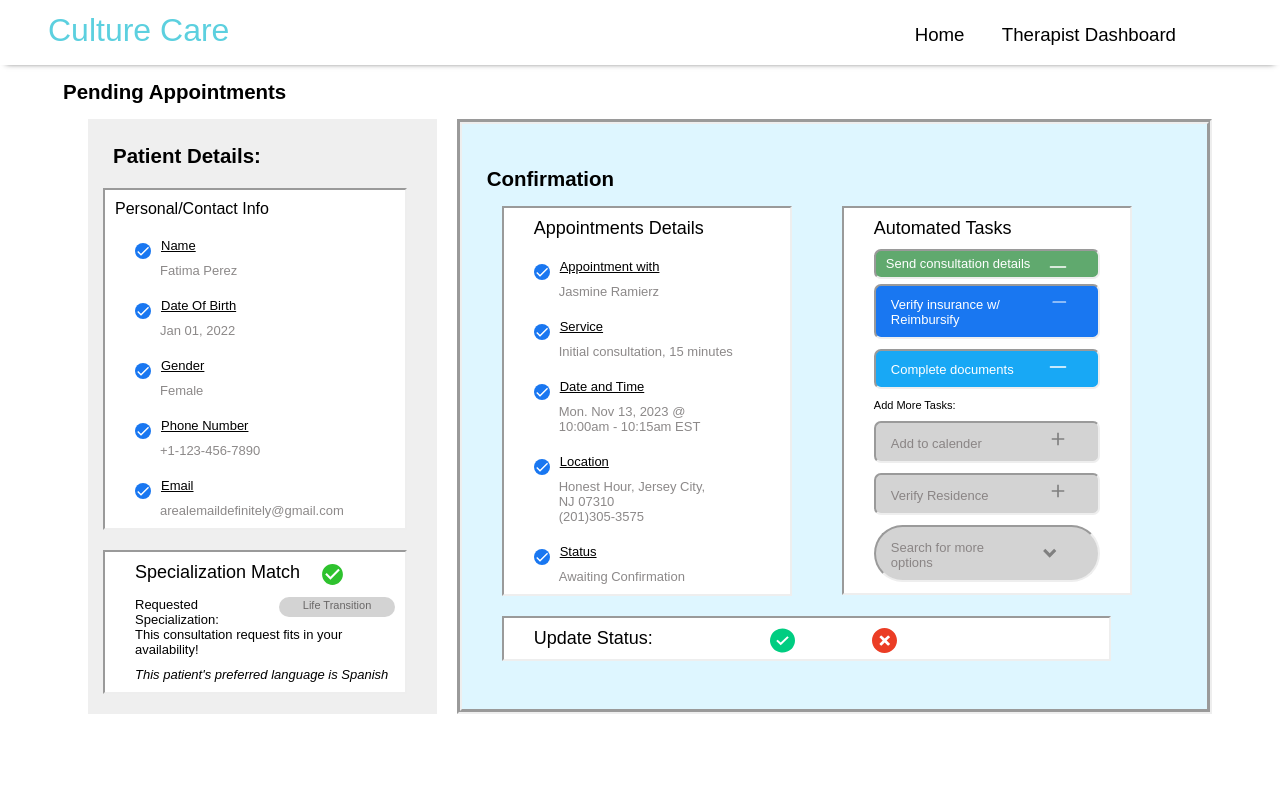
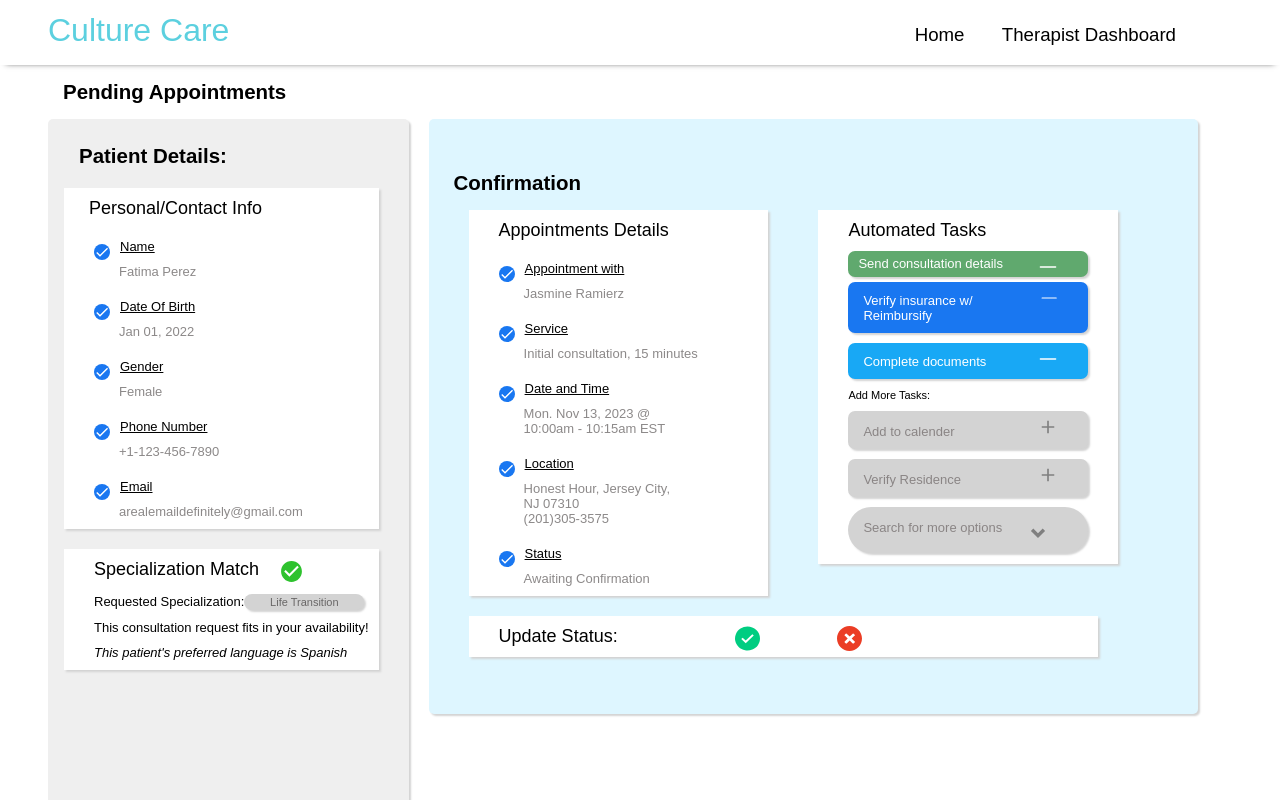
Before and after one commit to CultureCare22/Culture-Care, a React (Create React App) app: page /pending-request-details in a window 1280 px wide. Shown: the top 800 px of the page. Built offline with nearby package versions, Linux system fonts and the light colour scheme.

Commit message:
fixed some css in pending request

```diff
--- a/src/pages/PendingRequest/PendingRequest.css
+++ b/src/pages/PendingRequest/PendingRequest.css
@@ -14,7 +14,7 @@ body {
 }
 
 .scrollable-div {
-    height: 1000px;
+    /* height: 1000px; */
 }
 
 
@@ -46,26 +46,33 @@ h5 {
 }
 
 .patient-details {
-    border: 2px;
-    box-shadow: 0.5px 0.5px 0.5px transparent;
-    height: 70%;
-    width: 30%;
+    /* border: 2px; */
+    box-shadow: 2px 2px 2px lightgrey;
+    /* height: 70%;
+    width: 30%; */
+    border-radius: 5px;
     padding: 10px;
-    margin-left: 40px;
+    padding-left: 1em;
+    margin-left: 0px;
     margin-top: 0px;
     background-color: #efefef;
 }
 
 .patient-box {
-    border: 2px inset;
+    /* border: 2px inset; */
     background-color: white;
+    box-shadow: 2px 2px 2px lightgrey;
     /* margin-top: 20px; */
     /* height: 370px; */
     padding: 10px;
     margin: 20px;
-    margin-left: 5px;
+    margin-left: 0px;
 }
 
+.PCI {
+    margin-left: 15px;
+    font-size: 18px;
+}
 .patient_identity {
     margin-top: 20px;
     margin-bottom: 10px;
@@ -119,7 +126,7 @@ p {
 
 .textInfo {
     border: 0px;
-    border-style: inset;
+    box-shadow: 2px 2px 2px lightgrey;
     border-radius: 15px;
     background: #d3d3d3;
     color: #696767;
@@ -135,8 +142,8 @@ p {
 
 .comfirmation_box {
     align-content: center;
-    border: 5px;
-    border-style: groove;
+    box-shadow: 2px 2px 2px lightgrey;
+    border-radius: 5px;
     padding: 10px;
     margin-left: 20px;
     margin-right: 20px;
@@ -148,7 +155,7 @@ p {
 }
 
 .comfimation_twoBox {
-    border: 2px inset;
+    box-shadow: 2px 2px 2px lightgrey;
     background-color: white;
     width: 40%;
     height: fit-content;
@@ -160,7 +167,7 @@ p {
 }
 
 .taskBox1 {
-    border: 2px inset;
+    box-shadow: 2px 2px 2px lightgrey;
     border-radius: 7px;
     background-color: #60a96e;
     max-height: 40px;
@@ -179,7 +186,7 @@ p {
 }
 
 .taskBox2 {
-    border: 2px inset;
+    box-shadow: 2px 2px 2px lightgrey;
     border-radius: 7px;
     background-color: rgb(25, 119, 241);
     max-height: 70px;
@@ -198,7 +205,7 @@ p {
 }
 
 .taskBox3 {
-    border: 2px inset;
+    box-shadow: 2px 2px 2px lightgrey;
     border-radius: 7px;
     background-color: rgb(24, 168, 245);
     max-height: 70px;
@@ -227,7 +234,7 @@ p {
 
 .taskBox4,
 .taskBox5 {
-    border: 2px inset;
+    box-shadow: 2px 2px 2px lightgrey;
     border-radius: 7px;
     background-color: #d3d3d3;
     max-height: 90px;
@@ -257,7 +264,7 @@ p {
 }
 
 .taskBox6 {
-    border: 2px inset;
+    box-shadow: 2px 2px 2px lightgrey;
     border-radius: 50px;
     background-color: #d3d3d3;
     margin-top: 10px;
@@ -276,7 +283,7 @@ p {
 }
 
 .updateStatus {
-    border: 2px inset;
+    box-shadow: 2px 2px 2px lightgrey;
     background-color: white;
     width: 84%;
     margin-top: 10px;
```
